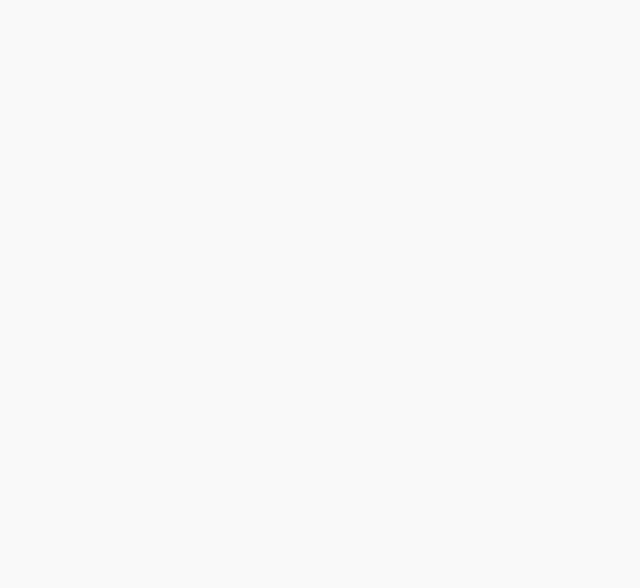
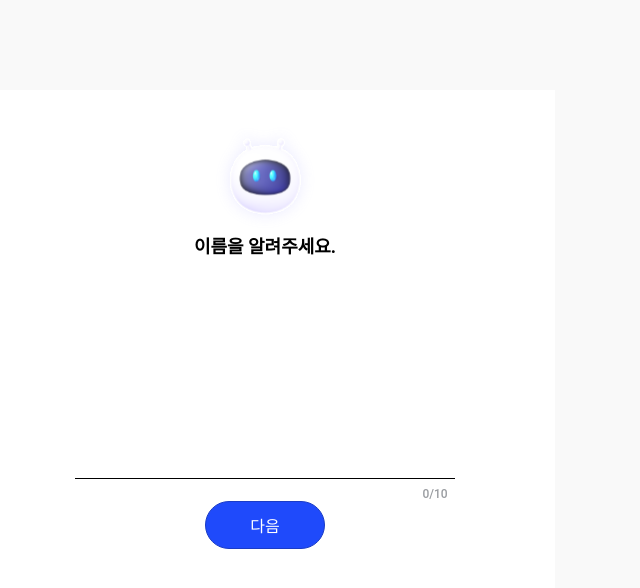
Before and after one commit to Software-High-School-United-Hackathon/Front, a React (Create React App) app in the folder front/: page /name in a window 1280 px wide. Before the commit this address had no page. Shown: the top 588 px of the page, without its empty margins (375-1015 px from the left). Built offline with nearby package versions, Linux system fonts and the light colour scheme; a web font is replaced by a local one.

Commit message:
feat: 이름 작성 페이지 및 Default Btn 생성

```diff
--- /dev/null
+++ b/front/src/components/common/DefaultBtn.tsx
@@ -0,0 +1,37 @@
+import styled from "styled-components";
+import react, { InputHTMLAttributes } from "react";
+
+interface Props extends InputHTMLAttributes<HTMLInputElement> {
+  width?: number;
+  defaultColor?: boolean;
+}
+
+const DefaultBtn = ({
+  defaultColor = true,
+  type = "button",
+  ...props
+}: Props) => {
+  return <DefaultBtnBox type={type} defaultColor={defaultColor} {...props} />;
+};
+
+const DefaultBtnBox = styled.input<{ width?: number; defaultColor: boolean }>`
+  cursor: pointer;
+  width: ${({ width }) => (width ? `${width}px` : `120px`)};
+  height: 48px;
+  background: ${({ defaultColor, theme }) =>
+    defaultColor ? theme.color.Primary : theme.color.White};
+  border: 1px solid ${({ theme }) => theme.color.Dark_Primary};
+  border-radius: 60px;
+  color: ${({ defaultColor, theme }) =>
+    defaultColor ? theme.color.White : theme.color.Dark_Primary};
+  transition: all 0.3s;
+  font-weight: 500;
+  font-size: 16px;
+  :disabled {
+    border-color: ${({ theme }) => theme.color.Light_Primary};
+    background-color: ${({ theme }) => theme.color.Light_Primary};
+    color: ${({ theme }) => theme.color.White};
+  }
+`;
+
+export default DefaultBtn;
--- /dev/null
+++ b/front/src/components/start/Name.tsx
@@ -0,0 +1,64 @@
+import React from "react";
+import styled from "styled-components";
+import robot from "../../assets/imgs/robot.svg";
+import DefaultBtn from "../common/DefaultBtn";
+
+const Name = () => {
+  return (
+    <Wrapper>
+      <InputBox>
+        <img src={robot} alt="robot" />
+        <Description>이름을 알려주세요.</Description>
+        <NameInput type="text" />
+        <NameCount>0/10</NameCount>
+        <DefaultBtn defaultColor={true} value="다음" />
+      </InputBox>
+    </Wrapper>
+  );
+};
+
+const Wrapper = styled.div`
+  margin-top: 90px;
+  display: flex;
+  justify-content: center;
+  align-items: center;
+`;
+
+const InputBox = styled.div`
+  width: 580px;
+  height: 700px;
+  background-color: ${({ theme }) => theme.color.White};
+  display: flex;
+  flex-direction: column;
+  align-items: center;
+  > img {
+    padding-top: 30px;
+    width: 104px;
+    height: 112px;
+  }
+`;
+
+const Description = styled.p`
+  font-weight: 600;
+  font-size: 18px;
+`;
+
+const NameInput = styled.input`
+  width: 380px;
+  height: 40px;
+  margin-top: 180px;
+  border: 1px solid black;
+  border-left: 0px;
+  border-right: 0px;
+  border-top: 0px;
+`;
+
+const NameCount = styled.p`
+  color: ${({ theme }) => theme.color.Dark_Gray};
+  font-size: 12px;
+  font-weight: 500;
+  margin-left: 340px;
+  margin-top: 8px;
+`;
+
+export default Name;
--- /dev/null
+++ b/front/src/pages/start/NamePage.tsx
@@ -0,0 +1,7 @@
+import Name from "../../components/start/Name";
+
+const NamePage = () => {
+  return <Name />;
+};
+
+export default NamePage;
--- a/front/src/router.tsx
+++ b/front/src/router.tsx
@@ -1,9 +1,12 @@
 import { Route, Routes, BrowserRouter } from "react-router-dom";
+import NamePage from "./pages/start/NamePage";
 
 const Router = () => {
   return (
     <BrowserRouter>
-      <Routes></Routes>
+      <Routes>
+        <Route path="/name" element={<NamePage />} />
+      </Routes>
     </BrowserRouter>
   );
 };
--- a/front/src/style/theme.ts
+++ b/front/src/style/theme.ts
@@ -1,5 +1,21 @@
 export const theme = {
-  color: {},
+  color: {
+    Light_Primary: "#B4C1F6",
+    Primary: "#1F4AFB",
+    Dark_Primary: "#1A3CC6",
+
+    Black: "#000000",
+
+    Very_Dark_Gray: "#727377",
+    Dark_Gray: "#999CA0",
+    Gray: "#D8DADF",
+    Light_Gray: "#EEEEF3",
+
+    BG: "#F9F9F9",
+    White: "#FFFFFF",
+
+    Error: "#F93D3D",
+  },
 
   fontSize: {},
 } as const;
```
Also changed, not shown: front/src/assets/imgs/robot.svg (added), 1 other file (tests, documents, lock files or other folders).
